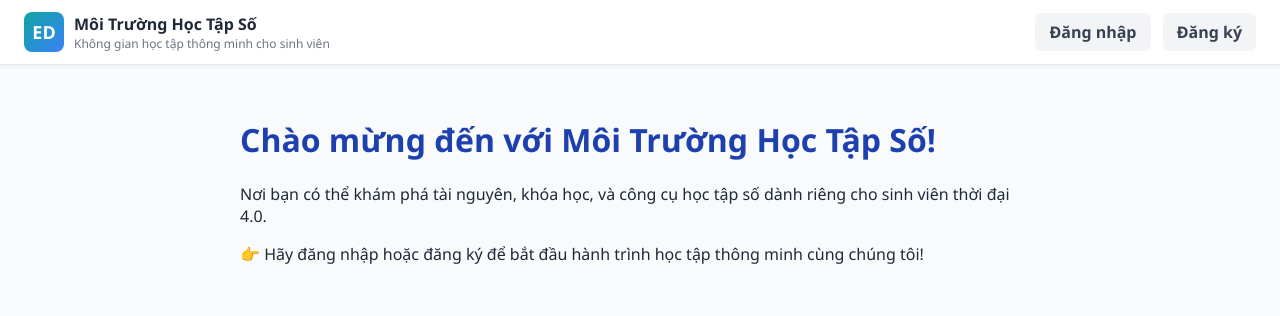
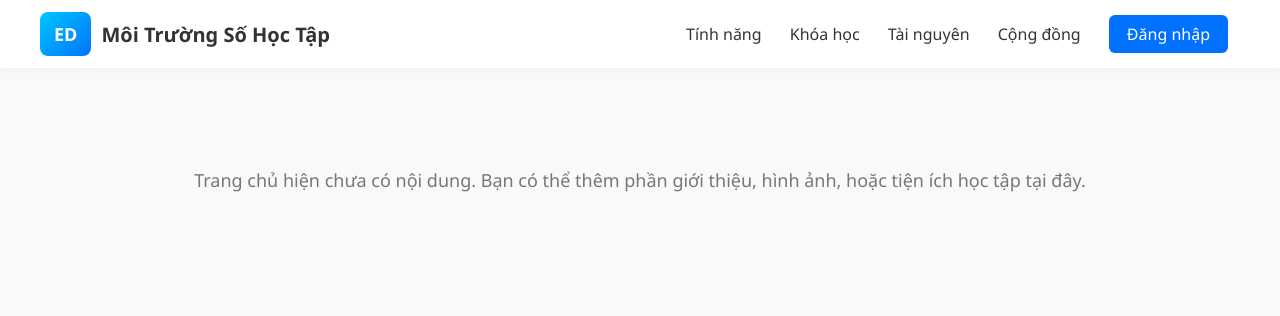
Before and after one commit to sukien0021-sudo/moi-truong-so, a plain HTML site: page index.html in a window 1280 px wide. Drawn offline with Linux system fonts and the light colour scheme.

Commit message:
Update index.html

```diff
--- a/index.html
+++ b/index.html
@@ -1,76 +1,103 @@
 <!DOCTYPE html>
 <html lang="vi">
 <head>
-  <meta charset="UTF-8">
-  <meta name="viewport" content="width=device-width, initial-scale=1.0">
-  <title>Môi Trường Học Tập Số</title>
+  <meta charset="UTF-8" />
+  <meta name="viewport" content="width=device-width, initial-scale=1.0" />
+  <title>Môi Trường Số Học Tập</title>
   <style>
-    body { margin: 0; font-family: "Segoe UI", sans-serif; background: #f8fafc; color: #1f2937; }
+    body {
+      font-family: 'Segoe UI', Tahoma, Geneva, Verdana, sans-serif;
+      margin: 0;
+      background: #f9f9f9;
+      color: #333;
+    }
+
+    /* Thanh menu trên cùng */
     header {
-      background: white;
-      padding: 12px 24px;
-      display: flex; align-items: center; justify-content: space-between;
-      border-bottom: 1px solid #e5e7eb;
-      box-shadow: 0 2px 4px rgba(0,0,0,0.05);
-      position: sticky; top: 0;
+      display: flex;
+      justify-content: space-between;
+      align-items: center;
+      padding: 12px 40px;
+      background: #fff;
+      box-shadow: 0 2px 6px rgba(0,0,0,0.05);
+      position: sticky;
+      top: 0;
+      z-index: 1000;
     }
-    .brand { display: flex; align-items: center; gap: 10px; }
+
     .logo {
-      width: 40px; height: 40px; border-radius: 8px;
-      background: linear-gradient(135deg,#0ea5a4,#3b82f6);
-      display: flex; align-items: center; justify-content: center;
-      color: white; font-weight: bold; font-size: 18px;
+      display: flex;
+      align-items: center;
+      gap: 10px;
     }
+
+    .logo div {
+      background: linear-gradient(135deg, #00c6ff, #0072ff);
+      color: white;
+      font-weight: bold;
+      padding: 10px 14px;
+      border-radius: 8px;
+      font-size: 18px;
+    }
+
+    .logo h1 {
+      margin: 0;
+      font-size: 20px;
+    }
+
     nav a {
-      padding: 8px 14px; margin-left: 8px;
-      border-radius: 6px; text-decoration: none;
-      color: #374151; font-weight: 600; background: #f3f4f6;
-      transition: background .2s;
+      text-decoration: none;
+      color: #333;
+      margin: 0 12px;
+      font-weight: 500;
     }
-    nav a:hover { background: #e5e7eb; }
-    main { padding: 32px; max-width: 800px; margin: auto; }
-    h1 { color: #1e40af; }
+
+    nav a:hover {
+      color: #0072ff;
+    }
+
+    .login-btn {
+      background: #0072ff;
+      color: white;
+      padding: 8px 18px;
+      border-radius: 6px;
+      text-decoration: none;
+      transition: 0.2s;
+    }
+
+    .login-btn:hover {
+      background: #005ad1;
+    }
+
+    /* Trang trống */
+    main {
+      text-align: center;
+      padding: 100px 20px;
+      color: #777;
+      font-size: 18px;
+    }
   </style>
 </head>
 <body>
 
-  <!-- Thanh trên cùng -->
   <header>
-    <div class="brand">
-      <div class="logo">ED</div>
-      <div>
-        <div style="font-weight:bold;">Môi Trường Học Tập Số</div>
-        <div style="font-size:12px; color:#6b7280;">Không gian học tập thông minh cho sinh viên</div>
-      </div>
+    <div class="logo">
+      <div>ED</div>
+      <h1>Môi Trường Số Học Tập</h1>
     </div>
 
-    <nav id="menu">
-      <a href="login.html">Đăng nhập</a>
-      <a href="signup.html">Đăng ký</a>
+    <nav>
+      <a href="#">Tính năng</a>
+      <a href="#">Khóa học</a>
+      <a href="#">Tài nguyên</a>
+      <a href="community.html">Cộng đồng</a>
+      <a href="login.html" class="login-btn">Đăng nhập</a>
     </nav>
   </header>
 
-  <!-- Nội dung chính -->
   <main>
-    <h1>Chào mừng đến với Môi Trường Học Tập Số!</h1>
-    <p>Nơi bạn có thể khám phá tài nguyên, khóa học, và công cụ học tập số dành riêng cho sinh viên thời đại 4.0.</p>
-    <p>👉 Hãy đăng nhập hoặc đăng ký để bắt đầu hành trình học tập thông minh cùng chúng tôi!</p>
+    Trang chủ hiện chưa có nội dung. Bạn có thể thêm phần giới thiệu, hình ảnh, hoặc tiện ích học tập tại đây.
   </main>
-
-  <script>
-    // Nếu người dùng đã đăng nhập (localStorage), hiển thị tên
-    const username = localStorage.getItem("username");
-    if (username) {
-      document.getElementById("menu").innerHTML = `
-        <span>Xin chào, <b>${username}</b></span>
-        <a href="#" id="logout">Đăng xuất</a>
-      `;
-      document.getElementById("logout").addEventListener("click", () => {
-        localStorage.removeItem("username");
-        location.reload();
-      });
-    }
-  </script>
 
 </body>
 </html>
```
